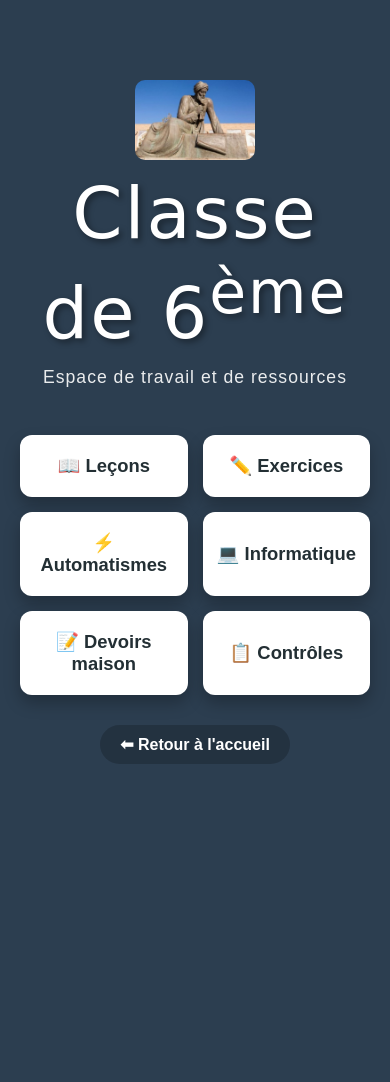
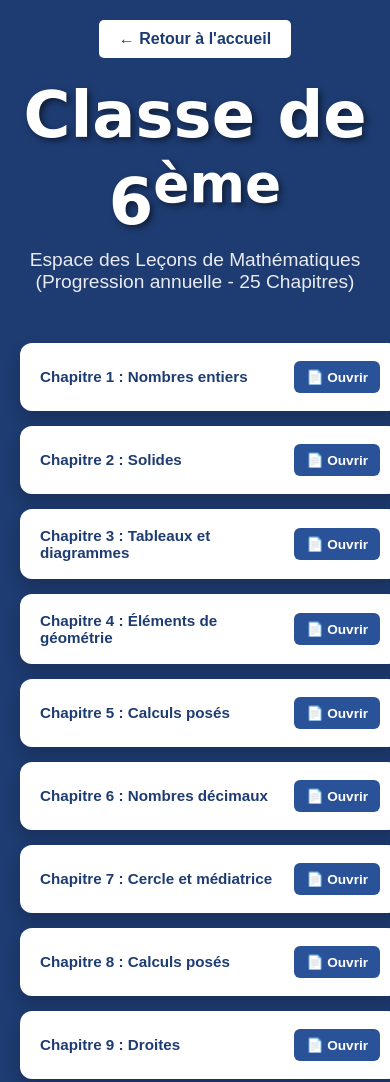
Before and after one commit to Azizamine33/Math-matiqus, a plain HTML site: page classe_6eme.html in a window 390 px wide. Shown: the top 1082 px of the page. Before the commit the page ends 844 px from the top, so only its background shows below. Drawn offline with Linux system fonts and the light colour scheme; a web font is replaced by a local one.

Commit message:
Revise classe_6eme.html for responsiveness and content
Updated the HTML structure and added viewport meta tag for better responsiveness. Enhanced styles and added functionality for lesson access.

```diff
--- a/classe_6eme.html
+++ b/classe_6eme.html
@@ -2,40 +2,83 @@
 <html lang="fr">
 <head>
     <meta charset="UTF-8">
-    <title>Mathématiques - Classe de 6ème</title>
+    <meta name="viewport" content="width=device-width, initial-scale=1.0">
+    <title>Leçons de 6ème - Mathématiques</title>
     <meta name="robots" content="noindex, nofollow">
     <link rel="preconnect" href="https://fonts.googleapis.com">
     <link rel="preconnect" href="https://fonts.gstatic.com" crossorigin>
     <link href="https://fonts.googleapis.com/css2?family=UnifrakturMaguntia&display=swap" rel="stylesheet">
     <style>
-        body { font-family: Arial, sans-serif; background-color: #2c3e50; color: #333; margin: 0; padding: 20px; min-height: 100vh; box-sizing: border-box; display: flex; flex-direction: column; align-items: center; justify-content: center; }
-        header { text-align: center; color: white; margin-bottom: 30px; display: flex; flex-direction: column; align-items: center; }
-        .logo-college { max-width: 120px; height: auto; margin-bottom: 10px; border-radius: 10px; }
-        header h1 { font-family: 'UnifrakturMaguntia', cursive, serif; font-size: 4.5rem; font-weight: normal; margin: 0; letter-spacing: 2px; color: #ffffff; text-shadow: 3px 3px 6px rgba(0, 0, 0, 0.4); line-height: 1.2; }
-        header p { font-size: 1.1rem; opacity: 0.9; margin-top: 10px; font-family: Arial, sans-serif; letter-spacing: 1px; }
-        .grille-boutons { display: grid; grid-template-columns: repeat(3, 1fr); gap: 15px; width: 100%; max-width: 1000px; margin: 0 auto; }
-        @media (max-width: 768px) { .grille-boutons { grid-template-columns: repeat(2, 1fr); } }
-        .btn-categorie { display: flex; align-items: center; justify-content: center; background-color: #ffffff; color: #232f34; font-size: 1.15rem; font-weight: bold; padding: 20px 10px; border-radius: 12px; text-decoration: none; box-shadow: 0 8px 16px rgba(0,0,0,0.25); transition: background 0.2s, transform 0.2s, box-shadow 0.2s; text-align: center; }
-        .btn-categorie:hover { transform: translateY(-4px); background-color: #f0f4f8; box-shadow: 0 12px 20px rgba(0,0,0,0.35); }
-        .btn-retour { margin-top: 30px; display: inline-block; color: #ffffff; text-decoration: none; font-weight: bold; font-size: 1rem; background-color: rgba(0, 0, 0, 0.2); padding: 10px 20px; border-radius: 20px; transition: background 0.2s; }
-        .btn-retour:hover { background-color: rgba(0, 0, 0, 0.4); }
+        body { font-family: Arial, sans-serif; background-color: #1e3c72; color: white; margin: 0; padding: 20px; display: flex; flex-direction: column; align-items: center; min-height: 100vh; box-sizing: border-box; }
+        .retour-btn { background-color: white; color: #1e3c72; padding: 10px 20px; text-decoration: none; font-weight: bold; border-radius: 5px; margin-bottom: 20px; transition: background-color 0.2s, transform 0.1s; }
+        .retour-btn:hover { background-color: #f0f0f0; transform: translateY(-2px); }
+        header { text-align: center; margin-bottom: 30px; }
+        header h1 { font-family: 'UnifrakturMaguntia', cursive, serif; font-size: 4rem; margin: 0; text-shadow: 3px 3px 6px rgba(0, 0, 0, 0.5); }
+        header p { font-size: 1.2rem; opacity: 0.9; margin-top: 10px; }
+        .grille-chapitres { display: grid; grid-template-columns: repeat(auto-fit, minmax(380px, 1fr)); gap: 15px; width: 100%; max-width: 1200px; margin-bottom: 30px; }
+        .chapitre-card { background-color: #ffffff; color: #333; padding: 18px 20px; border-radius: 12px; display: flex; justify-content: space-between; align-items: center; box-shadow: 0 8px 16px rgba(0,0,0,0.2); }
+        .chapitre-titre { font-weight: bold; font-size: 0.95rem; color: #1e3c72; padding-right: 10px; flex: 1; }
+
+        /* Conteneur pour aligner plusieurs boutons côte à côte */
+        .boutons-groupe { display: flex; gap: 8px; }
+
+        .btn-pdf { background-color: #2a5298; color: white; padding: 8px 12px; text-decoration: none; border-radius: 6px; font-weight: bold; font-size: 0.85rem; white-space: nowrap; transition: background-color 0.2s, transform 0.1s; }
+        .btn-pdf:hover { background-color: #1e3c72; transform: translateY(-2px); }
     </style>
 </head>
 <body>
+    <a href="index.html" class="retour-btn">← Retour à l'accueil</a>
     <header>
-        <img src="caca.jpg" alt="Logo Mathématiques" class="logo-college">
         <h1>Classe de 6<sup>ème</sup></h1>
+        <p>Espace des Leçons de Mathématiques (Progression annuelle - 25 Chapitres)</p>
+    </header>
+    <div class="grille-chapitres">
+        <div class="chapitre-card"><span class="chapitre-titre">Chapitre 1 : Nombres entiers</span><a href="#" class="btn-pdf" onclick="verifierCode('docs/6eme_ch1_lecon.pdf'); return false;">📄 Ouvrir</a></div>
+        <div class="chapitre-card"><span class="chapitre-titre">Chapitre 2 : Solides</span><a href="#" class="btn-pdf" onclick="verifierCode('docs/6eme_ch2_lecon.pdf'); return false;">📄 Ouvrir</a></div>
+        <div class="chapitre-card"><span class="chapitre-titre">Chapitre 3 : Tableaux et diagrammes</span><a href="#" class="btn-pdf" onclick="verifierCode('docs/6eme_ch3_lecon.pdf'); return false;">📄 Ouvrir</a></div>
+        <div class="chapitre-card"><span class="chapitre-titre">Chapitre 4 : Éléments de géométrie</span><a href="#" class="btn-pdf" onclick="verifierCode('docs/6eme_ch4_lecon.pdf'); return false;">📄 Ouvrir</a></div>
+        <div class="chapitre-card"><span class="chapitre-titre">Chapitre 5 : Calculs posés</span><a href="#" class="btn-pdf" onclick="verifierCode('docs/6eme_ch5_lecon.pdf'); return false;">📄 Ouvrir</a></div>
+        <div class="chapitre-card"><span class="chapitre-titre">Chapitre 6 : Nombres décimaux</span><a href="#" class="btn-pdf" onclick="verifierCode('docs/6eme_ch6_lecon.pdf'); return false;">📄 Ouvrir</a></div>
+        <div class="chapitre-card"><span class="chapitre-titre">Chapitre 7 : Cercle et médiatrice</span><a href="#" class="btn-pdf" onclick="verifierCode('docs/6eme_ch7_lecon.pdf'); return false;">📄 Ouvrir</a></div>
+        <div class="chapitre-card"><span class="chapitre-titre">Chapitre 8 : Calculs posés</span><a href="#" class="btn-pdf" onclick="verifierCode('docs/6eme_ch8_lecon.pdf'); return false;">📄 Ouvrir</a></div>
+        <div class="chapitre-card"><span class="chapitre-titre">Chapitre 9 : Droites</span><a href="#" class="btn-pdf" onclick="verifierCode('docs/6eme_ch9_lecon.pdf'); return false;">📄 Ouvrir</a></div>
+        <div class="chapitre-card"><span class="chapitre-titre">Chapitre 10 : Durées</span><a href="#" class="btn-pdf" onclick="verifierCode('docs/6eme_ch10_lecon.pdf'); return false;">📄 Ouvrir</a></div>
+        <div class="chapitre-card"><span class="chapitre-titre">Chapitre 11 : Priorités opératoires</span><a href="#" class="btn-pdf" onclick="verifierCode('docs/6eme_ch11_lecon.pdf'); return false;">📄 Ouvrir</a></div>
+        <div class="chapitre-card"><span class="chapitre-titre">Chapitre 12 : Arithmétique</span><a href="#" class="btn-pdf" onclick="verifierCode('docs/6eme_ch12_lecon.pdf'); return false;">📄 Ouvrir</a></div>
+        <div class="chapitre-card"><span class="chapitre-titre">Chapitre 13 : Périmètres et aires</span><a href="#" class="btn-pdf" onclick="verifierCode('docs/6eme_ch13_lecon.pdf'); return false;">📄 Ouvrir</a></div>
 
-        <p>Espace de travail et de ressources</p>
-    </header>
-    <div class="grille-boutons">
-        <a href="lecon_6eme.html" class="btn-categorie">📖 Leçons</a>
-        <a href="exercices_6ème.html" class="btn-categorie">✏️ Exercices</a>
-        <a href="automatismes_6.html" class="btn-categorie">⚡ Automatismes</a>
-        <a href="info_6.html" class="btn-categorie">💻 Informatique</a>
-        <a href="devoir_6eme.html" class="btn-categorie">📝 Devoirs maison</a>
-        <a href="controle_6eme.html" class="btn-categorie">📋 Contrôles</a>
+        <!-- Chapitre 14 avec deux boutons -->
+        <div class="chapitre-card">
+            <span class="chapitre-titre">Chapitre 14 : Angles 1 & 2</span>
+            <div class="boutons-groupe">
+                <a href="#" class="btn-pdf" onclick="verifierCode('docs/6eme_ch14_1_lecon.pdf'); return false;">📄 Ouvrir 1</a>
+                <a href="#" class="btn-pdf" onclick="verifierCode('docs/6eme_ch14_2_lecon.pdf'); return false;">📄 Ouvrir 2</a>
+            </div>
+        </div>
+
+        <div class="chapitre-card"><span class="chapitre-titre">Chapitre 15 : Fractions (1)</span><a href="#" class="btn-pdf" onclick="verifierCode('docs/6eme_ch15_lecon.pdf'); return false;">📄 Ouvrir</a></div>
+        <div class="chapitre-card"><span class="chapitre-titre">Chapitre 16 : Triangles et quadrilatères</span><a href="#" class="btn-pdf" onclick="verifierCode('docs/6eme_ch16_lecon.pdf'); return false;">📄 Ouvrir</a></div>
+        <div class="chapitre-card"><span class="chapitre-titre">Chapitre 17 : Initiation à l'informatique</span><a href="#" class="btn-pdf" onclick="verifierCode('docs/6eme_ch17_lecon.pdf'); return false;">📄 Ouvrir</a></div>
+        <div class="chapitre-card"><span class="chapitre-titre">Chapitre 18 : Fractions (2)</span><a href="#" class="btn-pdf" onclick="verifierCode('docs/6eme_ch18_lecon.pdf'); return false;">📄 Ouvrir</a></div>
+        <div class="chapitre-card"><span class="chapitre-titre">Chapitre 19 : Symétrie axiale</span><a href="#" class="btn-pdf" onclick="verifierCode('docs/6eme_ch19_lecon.pdf'); return false;">📄 Ouvrir</a></div>
+        <div class="chapitre-card"><span class="chapitre-titre">Chapitre 20 : Proportionnalité</span><a href="#" class="btn-pdf" onclick="verifierCode('docs/6eme_ch20_lecon.pdf'); return false;">📄 Ouvrir</a></div>
+        <div class="chapitre-card"><span class="chapitre-titre">Chapitre 21 : Pourcentages</span><a href="#" class="btn-pdf" onclick="verifierCode('docs/6eme_ch21_lecon.pdf'); return false;">📄 Ouvrir</a></div>
+        <div class="chapitre-card"><span class="chapitre-titre">Chapitre 22 : Probabilités</span><a href="#" class="btn-pdf" onclick="verifierCode('docs/6eme_ch22_lecon.pdf'); return false;">📄 Ouvrir</a></div>
+        <div class="chapitre-card"><span class="chapitre-titre">Chapitre 23 : Cubes et volume</span><a href="#" class="btn-pdf" onclick="verifierCode('docs/6eme_ch23_lecon.pdf'); return false;">📄 Ouvrir</a></div>
+        <div class="chapitre-card"><span class="chapitre-titre">Chapitre 24 : Volumes</span><a href="#" class="btn-pdf" onclick="verifierCode('docs/6eme_ch24_lecon.pdf'); return false;">📄 Ouvrir</a></div>
+        <div class="chapitre-card"><span class="chapitre-titre">Chapitre 25 : Algèbre</span><a href="#" class="btn-pdf" onclick="verifierCode('docs/6eme_ch25_lecon.pdf'); return false;">📄 Ouvrir</a></div>
     </div>
-    <a href="index.html" class="btn-retour">⬅ Retour à l'accueil</a>
+
+    <script>
+        function verifierCode(urlPdf) {
+            var motDePasseSecret = "college2026";
+            var saisie = prompt("Veuillez entrer le code d'accès fourni par votre professeur :");
+            if (saisie === motDePasseSecret) {
+                window.open(urlPdf, '_blank');
+            } else if (saisie !== null) {
+                alert("Code incorrect.");
+            }
+        }
+    </script>
 </body>
 </html>
```
